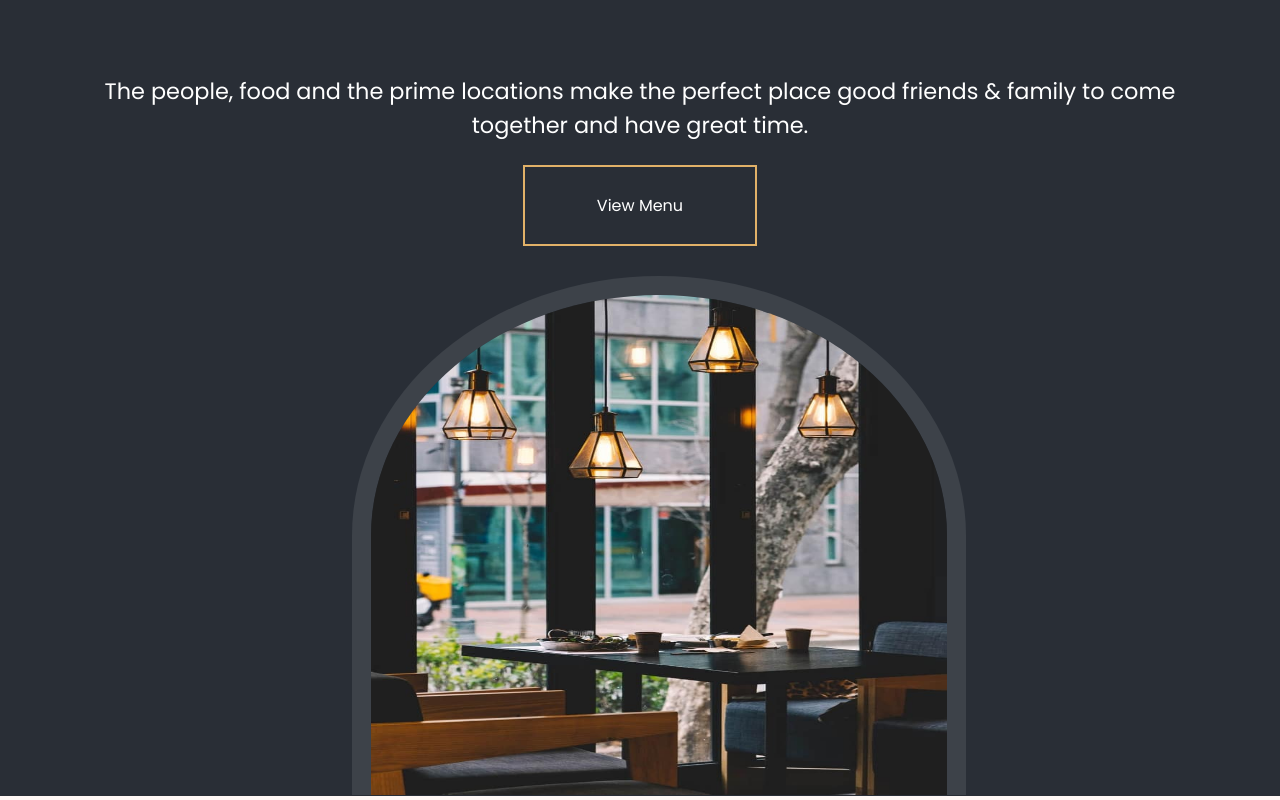
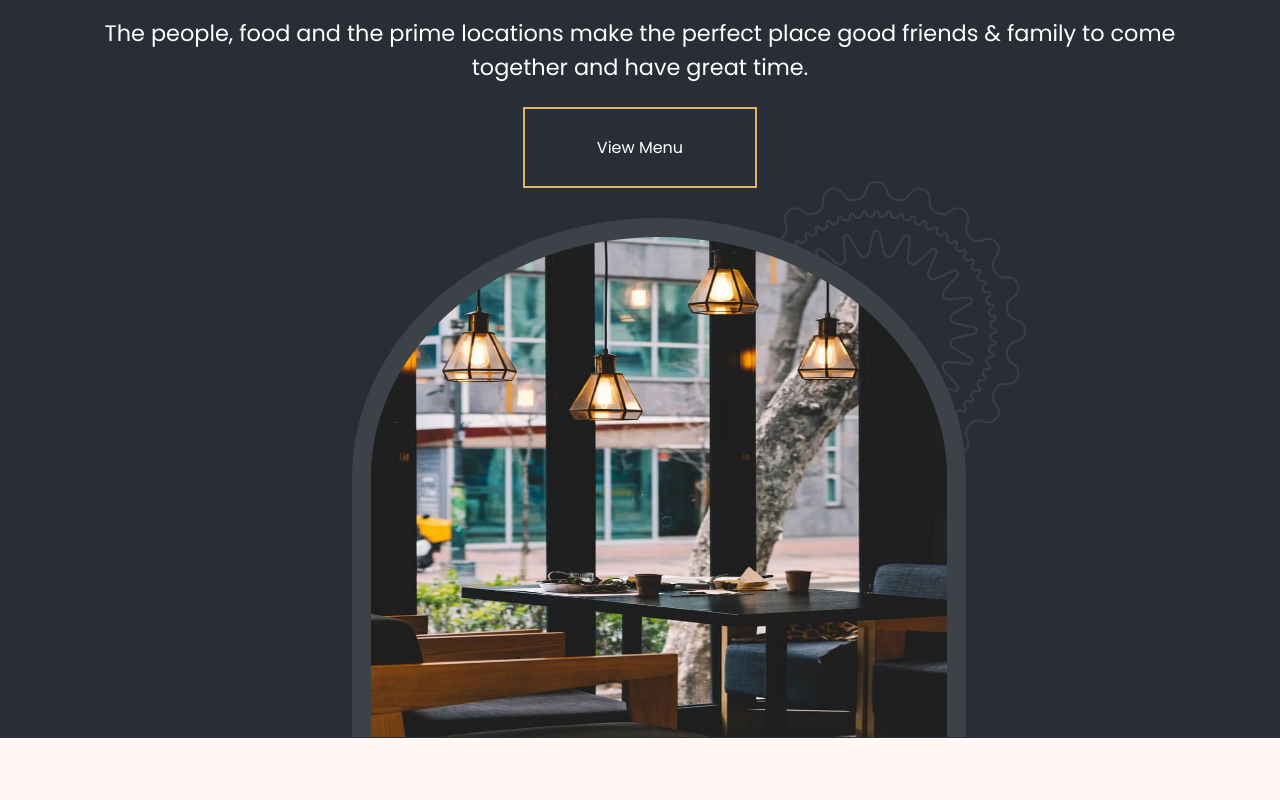
Before and after one commit to Desmo-nd/LuxEat, a React (Create React App) app: page / in a window 1280 px wide. Shown: the part 560-1360 px from the top of the page. Built offline with nearby package versions, Linux system fonts and the light colour scheme.

Commit message:
settings

```diff
--- a/src/Screens/Home.css
+++ b/src/Screens/Home.css
@@ -108,7 +108,7 @@ body {
     color: #fff;
     text-align: center;
     font-size: 5em;
-    font-family: 'Poppins-Bold';
+    font-family: 'sans-serif';
 }
 
 #content {
@@ -120,7 +120,10 @@ body {
 
 
 }
+
+
 .TopImage {
+    position: relative;
     width: 50%;
     height: 500px;
     margin: 0 auto;
@@ -129,8 +132,25 @@ body {
     background-repeat: no-repeat;
     padding-top: 30px;
     padding-bottom: 20px;
-}
-.TopImage img {
+  }
+
+  .settings-img {
+    position: absolute;
+    top: -50px;
+    right: -150px;
+    width: 70%;
+    height: 70%;
+    z-index: 1;
+    opacity: 0.7; /* Adjust opacity as necessary */
+    /* transform: rotate(122.558deg); */
+    transform-style: preserve-3d;
+    will-change: transform;
+    /* background-color: #000; */
+  }
+
+  .back-img {
+    position: relative;
+    z-index: 2;
     width: 100%;
     height: 100%;
     border-top-left-radius: 50%;
@@ -139,6 +159,8 @@ body {
     border-left:  #3d4249 solid 19px;
     border-right:  #3d4249 solid 19px;
 }
+
+
 
 .pin {
     width: 90%;
--- a/src/Screens/Home.js
+++ b/src/Screens/Home.js
@@ -48,7 +48,8 @@ const Home = () => {
                     </div>
 
                     <div className="TopImage">
-                        <img src="./images/back.jpeg" alt="food" />
+                    <img src='./images/settings.svg' alt='settings' className="settings-img" />
+                    <img src="./images/back.jpeg" alt="food" className="back-img" />
                     </div>
                 </div>
             </div>
```
Also changed, not shown: public/images/settings.svg (added).
